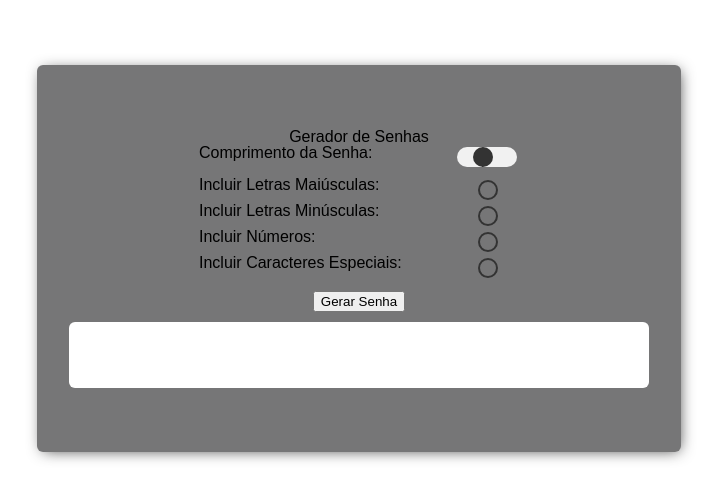
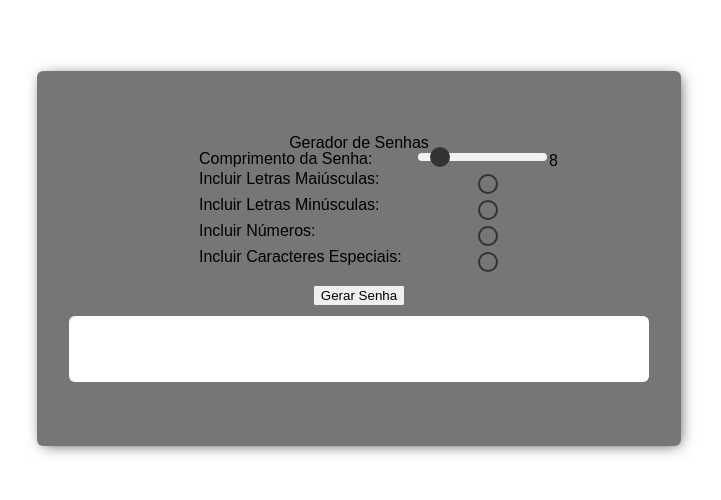
Before and after one commit to IvoBraatz/passwd-generator, a plain HTML site: page index.html in a window 1280 px wide. Shown: the part 142-642 px from the top of the page, without its empty margins (281-1002 px from the left). Drawn offline with Linux system fonts and the light colour scheme.

Commit message:
alterado lenght e style

```diff
--- a/index.html
+++ b/index.html
@@ -12,7 +12,9 @@
   <div class="content">
     <label  for="length">Comprimento da Senha:</label>
     <div class="content-input">
-      <input class="number" type="range" id="length" min="0" max="20" value="8">
+      <input class="number" type="range" id="length" min="4" max="40" value="8">
+      <span id="rangeValue">8</span>
+
     </div>
   </div>
   <div class="content">
--- a/style.css
+++ b/style.css
@@ -114,8 +114,8 @@ input[type="number"]::-moz-range-thumb {
 input[type="range"] {
   -webkit-appearance: none;
   appearance: none;
-  width: 100%;
-  height: 20px;
+  width: 10rem;
+  height: .5rem;
   background-color: #f1f1f1;
   border-radius: 10px;
   outline: none;
```
